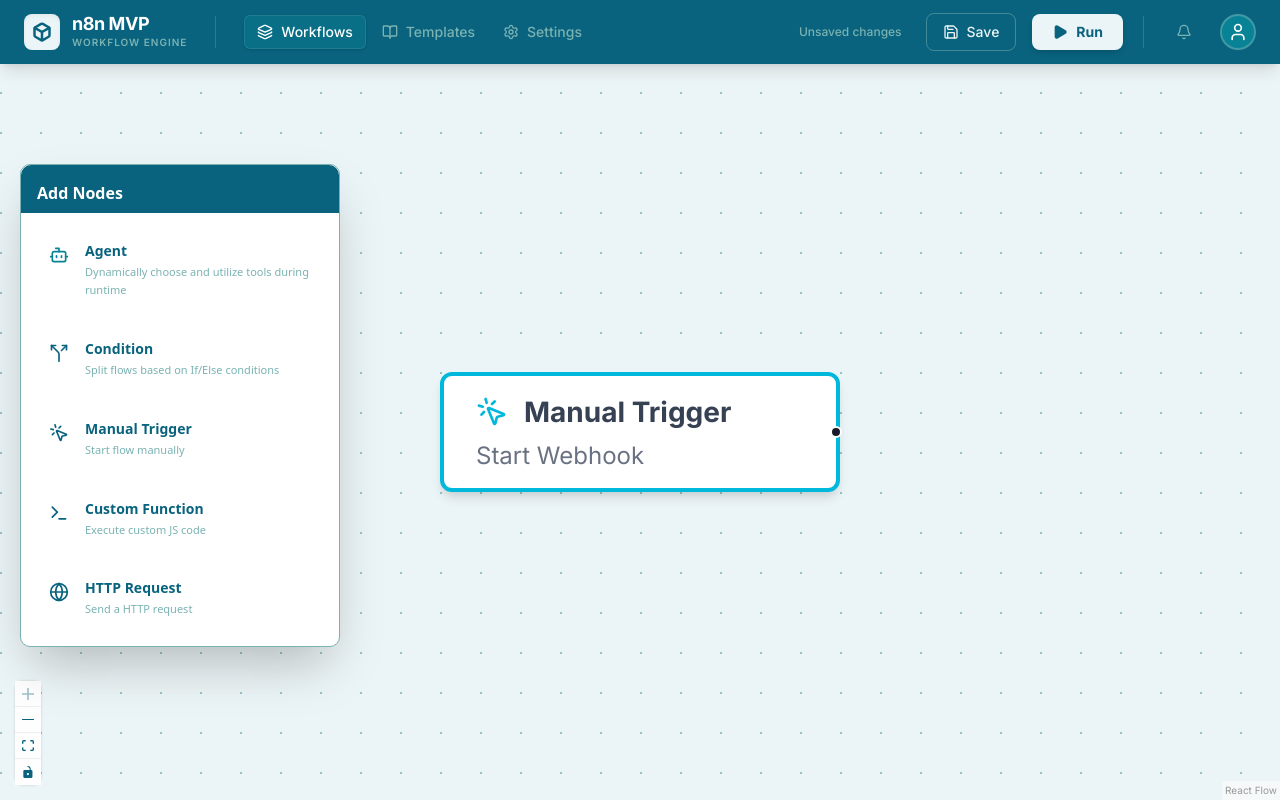
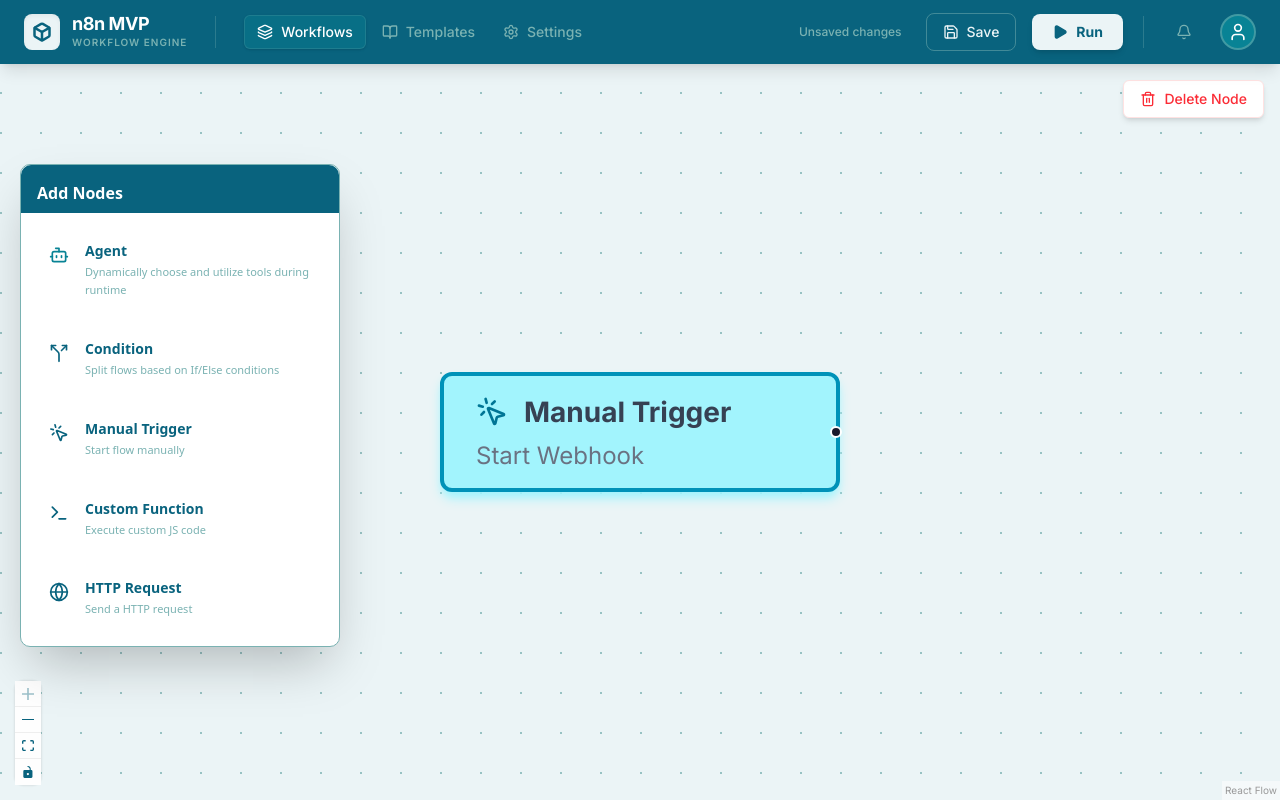
Before and after one commit to BuiVuBaoMinh/n8nMVP, a Next.js app in the folder n8n-mvp-app/: page / in a window 1280 px wide. Both pictures are taken after a click on the element 836 px from the left and 432 px from the top of the page. Built offline with nearby package versions, Linux system fonts and the light colour scheme.

Commit message:
ui: selection color and delete functionality for nodes

```diff
--- a/n8n-mvp-app/components/canvas/AgentNode.tsx
+++ b/n8n-mvp-app/components/canvas/AgentNode.tsx
@@ -2,11 +2,19 @@
 import { Handle, Position } from '@xyflow/react';
 import { Bot } from 'lucide-react';
 
-const AgentNode = ({ data }: any) => {
+const AgentNode = ({ data, selected }: any) => {
   return (
-    <div className="relative px-4 py-2 shadow-md rounded-md bg-white border-2 border-violet-500 min-w-50">
+    <div
+      className={`relative px-4 py-2 shadow-md rounded-md min-w-50 border-2 transition-all duration-200
+        hover:cursor-pointer active:cursor-grabbing
+        ${selected
+          ? 'border-violet-600 bg-violet-200 shadow-violet-200 shadow-lg'
+          : 'border-violet-500 bg-white'
+        }
+      `}
+    >
       <div className="flex items-center">
-        <Bot className="w-4 h-4 text-violet-500 mr-2" />
+        <Bot className={`w-4 h-4 mr-2 ${selected ? 'text-violet-700' : 'text-violet-500'}`} />
         <div className="text-sm font-bold text-gray-700">Agent</div>
       </div>
       <div className="text-xs text-gray-500 mt-1">{data.label || 'AI Agent'}</div>
--- a/n8n-mvp-app/components/canvas/ConditionNode.tsx
+++ b/n8n-mvp-app/components/canvas/ConditionNode.tsx
@@ -2,11 +2,19 @@
 import { Handle, Position } from '@xyflow/react';
 import { GitFork } from 'lucide-react';
 
-const ConditionNode = ({ data }: any) => {
+const ConditionNode = ({ data, selected }: any) => {
   return (
-    <div className="relative px-4 py-2 shadow-md rounded-md bg-white border-2 border-orange-500 min-w-50">
+    <div
+      className={`relative px-4 py-2 shadow-md rounded-md min-w-50 border-2 transition-all duration-200
+        hover:cursor-pointer active:cursor-grabbing
+        ${selected
+          ? 'border-orange-600 bg-orange-200 shadow-orange-200 shadow-lg'
+          : 'border-orange-500 bg-white'
+        }
+      `}
+    >
       <div className="flex items-center">
-        <GitFork className="w-4 h-4 text-orange-500 mr-2" />
+        <GitFork className={`w-4 h-4 mr-2 ${selected ? 'text-orange-700' : 'text-orange-500'}`} />
         <div className="text-sm font-bold text-gray-700">Condition</div>
       </div>
       <div className="text-xs text-gray-500 mt-1">{data.label}</div>
--- a/n8n-mvp-app/components/canvas/CustomFunctionNode.tsx
+++ b/n8n-mvp-app/components/canvas/CustomFunctionNode.tsx
@@ -2,11 +2,19 @@
 import { Handle, Position } from '@xyflow/react';
 import { Code } from 'lucide-react';
 
-const CustomFunctionNode = ({ data }: any) => {
+const CustomFunctionNode = ({ data, selected }: any) => {
   return (
-    <div className="relative px-4 py-2 shadow-md rounded-md bg-white border-2 border-indigo-600 min-w-50">
+    <div
+      className={`relative px-4 py-2 shadow-md rounded-md min-w-50 border-2 transition-all duration-200
+        hover:cursor-pointer active:cursor-grabbing
+        ${selected
+          ? 'border-indigo-700 bg-indigo-200 shadow-indigo-200 shadow-lg'
+          : 'border-indigo-600 bg-white'
+        }
+      `}
+    >
       <div className="flex items-center">
-        <Code className="w-4 h-4 text-indigo-600 mr-2" />
+        <Code className={`w-4 h-4 mr-2 ${selected ? 'text-indigo-700' : 'text-indigo-600'}`} />
         <div className="text-sm font-bold text-gray-700">Custom Function</div>
       </div>
       <div className="text-xs text-gray-500 mt-1">{data.label || 'Execute JS code'}</div>
--- a/n8n-mvp-app/components/canvas/FlowCanvas.tsx
+++ b/n8n-mvp-app/components/canvas/FlowCanvas.tsx
@@ -11,9 +11,11 @@
   BackgroundVariant,
   ReactFlowProvider,
   useReactFlow,
-  Node
+  Node,
+  OnNodesDelete // Import type for delete handler
 } from '@xyflow/react';
 import '@xyflow/react/dist/style.css';
+import { Trash2 } from 'lucide-react'; // Import Trash icon
 
 import Sidebar from './Sidebar';
 import Navbar from '@/components/layout/Navbar';
@@ -47,7 +49,10 @@
   const [nodes, setNodes, onNodesChange] = useNodesState(initialNodes);
   const [edges, setEdges, onEdgesChange] = useEdgesState([]);
   const [selectedNodeId, setSelectedNodeId] = useState<string | null>(null);
-  const { screenToFlowPosition } = useReactFlow();
+
+  // Destructure deleteElements to handle manual deletion
+  const { screenToFlowPosition, deleteElements } = useReactFlow();
+
   const [workflowId, setWorkflowId] = useState<string | null>(null);
 
   const onConnect = useCallback((params: Connection) => setEdges((eds) => addEdge(params, eds)), [setEdges]);
@@ -85,6 +90,22 @@
     setSelectedNodeId(node.id);
   }, []);
 
+  // Handler for when nodes are deleted via Keyboard (Backspace/Delete)
+  const onNodesDelete = useCallback<OnNodesDelete>((deleted) => {
+    // If the currently selected node is among the deleted ones, clear selection
+    if (deleted.some(node => node.id === selectedNodeId)) {
+      setSelectedNodeId(null);
+    }
+  }, [selectedNodeId]);
+
+  // Handler for the Manual Delete Button
+  const handleDeleteSelected = useCallback(() => {
+    if (selectedNodeId) {
+      deleteElements({ nodes: [{ id: selectedNodeId }] });
+      setSelectedNodeId(null);
+    }
+  }, [selectedNodeId, deleteElements]);
+
   const handleSave = async () => {
     const workflowData = {
       ...(workflowId && { _id: workflowId }),
@@ -93,7 +114,6 @@
       edges,
     };
 
-    // POST for new, PUT for existing
     const method = workflowId ? 'PUT' : 'POST';
 
     const res = await fetch('/api/workflows', {
@@ -138,6 +158,20 @@
         <Sidebar />
 
         <div className="flex-1 bg-[#ebf4f6] relative" ref={reactFlowWrapper}>
+
+          {/* Floating Delete Button - visible only when a node is selected */}
+          {selectedNodeId && (
+            <div className="absolute top-4 right-4 z-10 animate-fade-in">
+              <button
+                onClick={handleDeleteSelected}
+                className="flex items-center gap-2 px-4 py-2 bg-white text-red-500 rounded-md shadow-md border border-red-100 hover:bg-red-50 hover:border-red-200 transition-all font-medium text-sm"
+              >
+                <Trash2 className="w-4 h-4" />
+                Delete Node
+              </button>
+            </div>
+          )}
+
           <ReactFlow
             nodes={nodes}
             edges={edges}
@@ -148,8 +182,10 @@
             onDrop={onDrop}
             onDragOver={onDragOver}
             onNodeClick={onNodeClick}
+            onNodesDelete={onNodesDelete} // Sync state on keyboard delete
             onPaneClick={() => setSelectedNodeId(null)}
             fitView
+            deleteKeyCode={['Backspace', 'Delete']} // Ensure keys work
           >
             <Background color="#7ab2b2" gap={20} size={1} variant={BackgroundVariant.Dots}/>
             <Controls className="bg-white border-none shadow-md rounded-lg text-[#09637e] fill-[#09637e]" />
--- a/n8n-mvp-app/components/canvas/HttpRequestNode.tsx
+++ b/n8n-mvp-app/components/canvas/HttpRequestNode.tsx
@@ -2,11 +2,19 @@
 import { Handle, Position } from '@xyflow/react';
 import { Globe } from 'lucide-react';
 
-const HttpRequestNode = ({ data }: any) => {
+const HttpRequestNode = ({ data, selected }: any) => {
   return (
-    <div className="relative px-4 py-2 shadow-md rounded-md bg-white border-2 border-blue-500 min-w-50">
+    <div
+      className={`relative px-4 py-2 shadow-md rounded-md min-w-50 border-2 transition-all duration-200
+        hover:cursor-pointer active:cursor-grabbing
+        ${selected
+          ? 'border-blue-600 bg-blue-200 shadow-blue-200 shadow-lg'
+          : 'border-blue-500 bg-white'
+        }
+      `}
+    >
       <div className="flex items-center">
-        <Globe className="w-4 h-4 text-blue-500 mr-2" />
+        <Globe className={`w-4 h-4 mr-2 ${selected ? 'text-blue-700' : 'text-blue-500'}`} />
         <div className="text-sm font-bold text-gray-700">HTTP Request</div>
       </div>
       <div className="text-xs text-gray-500 mt-1">{data.label || 'Send HTTP request'}</div>
--- a/n8n-mvp-app/components/canvas/ManualTriggerNode.tsx
+++ b/n8n-mvp-app/components/canvas/ManualTriggerNode.tsx
@@ -2,11 +2,19 @@
 import { Handle, Position } from '@xyflow/react';
 import { MousePointerClick } from 'lucide-react';
 
-const ManualTriggerNode = ({ data }: any) => {
+const ManualTriggerNode = ({ data, selected }: any) => {
   return (
-    <div className="relative px-4 py-2 shadow-md rounded-md bg-white border-2 border-cyan-500 min-w-50">
+    <div
+      className={`relative px-4 py-2 shadow-md rounded-md min-w-50 border-2 transition-all duration-200
+        hover:cursor-pointer active:cursor-grabbing
+        ${selected
+          ? 'border-cyan-600 bg-cyan-200 shadow-cyan-200 shadow-lg'
+          : 'border-cyan-500 bg-white'
+        }
+      `}
+    >
       <div className="flex items-center">
-        <MousePointerClick className="w-4 h-4 text-cyan-500 mr-2" />
+        <MousePointerClick className={`w-4 h-4 mr-2 ${selected ? 'text-cyan-700' : 'text-cyan-500'}`} />
         <div className="text-sm font-bold text-gray-700">Manual Trigger</div>
       </div>
       <div className="text-xs text-gray-500 mt-1">{data.label || 'Start flow manually'}</div>
```
